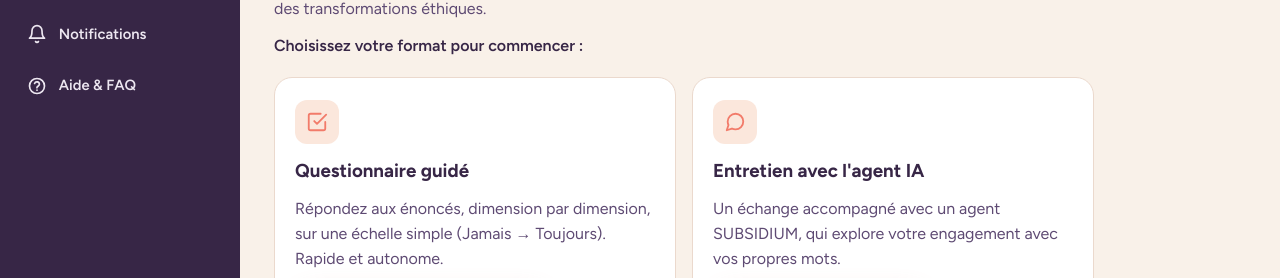
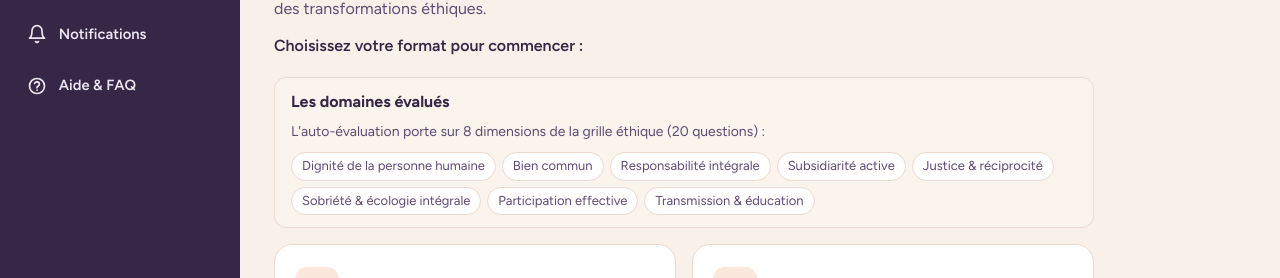
Before and after one commit to team872/subsidium-app, a Next.js app: page /app/auto-evaluation in a window 1280 px wide. Shown: the part 279-557 px from the top of the page. Built offline with nearby package versions, Linux system fonts and the light colour scheme; no server answers.

Commit message:
C2 : afficher les 8 domaines evalues (grille ethique) dans l'auto-evaluation (FR/EN/IT)

```diff
--- a/components/EvalFlow.tsx
+++ b/components/EvalFlow.tsx
@@ -3,9 +3,33 @@
 import { useState } from "react";
 import AutoEvalChat, { EvalSummary } from "@/components/AutoEvalChat";
 import QuestionnaireForm from "@/components/QuestionnaireForm";
-import { useT } from "@/components/LangProvider";
+import { useT, useLang } from "@/components/LangProvider";
 
 type Mode = "choix" | "form" | "chat";
+
+// Les 8 dimensions de la grille ethique evaluees par l'auto-evaluation (20 questions).
+const DOMAINS: Record<string, string[]> = {
+  fr: [
+    "Dignité de la personne humaine", "Bien commun", "Responsabilité intégrale", "Subsidiarité active",
+    "Justice & réciprocité", "Sobriété & écologie intégrale", "Participation effective", "Transmission & éducation",
+  ],
+  en: [
+    "Dignity of the human person", "Common good", "Full responsibility", "Active subsidiarity",
+    "Justice & reciprocity", "Restraint & integral ecology", "Effective participation", "Transmission & education",
+  ],
+  it: [
+    "Dignità della persona umana", "Bene comune", "Responsabilità integrale", "Sussidiarietà attiva",
+    "Giustizia & reciprocità", "Sobrietà & ecologia integrale", "Partecipazione effettiva", "Trasmissione & educazione",
+  ],
+};
+const DOM_TITLE: Record<string, string> = {
+  fr: "Les domaines évalués", en: "The dimensions assessed", it: "Le dimensioni valutate",
+};
+const DOM_INTRO: Record<string, string> = {
+  fr: "L'auto-évaluation porte sur 8 dimensions de la grille éthique (20 questions) :",
+  en: "The self-assessment covers 8 dimensions of the ethical framework (20 questions):",
+  it: "L'autovalutazione riguarda 8 dimensioni della griglia etica (20 domande):",
+};
 
 // Etape d'auto-evaluation « au choix » : questionnaire guide, entretien avec l'agent IA,
 // ou possibilite de passer cette etape facultative pour aller directement a la Charte.
@@ -18,6 +42,8 @@ export default function EvalFlow({
 }) {
   const [mode, setMode] = useState<Mode>("choix");
   const t = useT();
+  const { lang } = useLang();
+  const dl = DOMAINS[lang] || DOMAINS.fr;
 
   if (mode === "form") {
     return (
@@ -38,6 +64,16 @@ export default function EvalFlow({
 
   return (
     <div>
+      <div style={{ marginBottom: 16, background: "#FBF4EC", border: "1px solid #EBD9CD", borderRadius: 12, padding: "12px 16px" }}>
+        <p style={{ margin: "0 0 6px", fontWeight: 700, color: "#372646" }}>{DOM_TITLE[lang] || DOM_TITLE.fr}</p>
+        <p style={{ margin: "0 0 10px", color: "#5E4A73", fontSize: 14 }}>{DOM_INTRO[lang] || DOM_INTRO.fr}</p>
+        <div style={{ display: "flex", flexWrap: "wrap", gap: 6 }}>
+          {dl.map((d, i) => (
+            <span key={i} style={{ background: "#fff", border: "1px solid #EBD9CD", borderRadius: 999, padding: "3px 10px", fontSize: 13, color: "#5E4A73" }}>{d}</span>
+          ))}
+        </div>
+      </div>
+
       <div style={{ display: "flex", gap: 16, flexWrap: "wrap" }}>
         <Card
           title={t("eval.q.title")}
```
